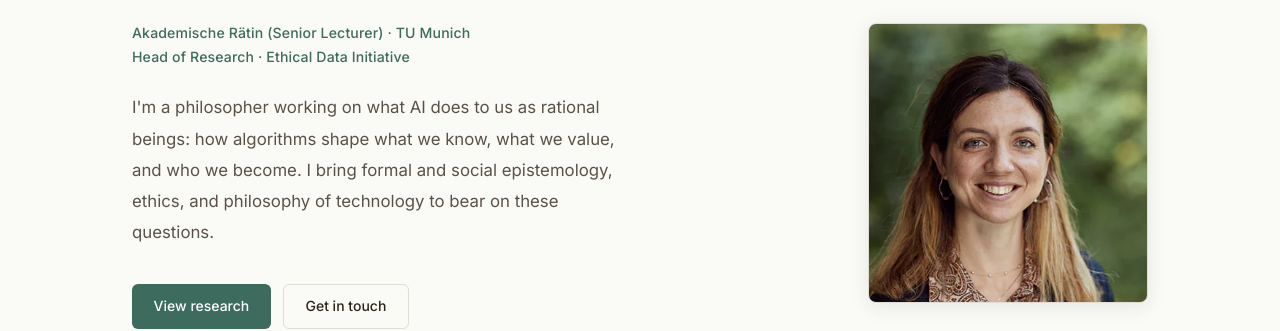
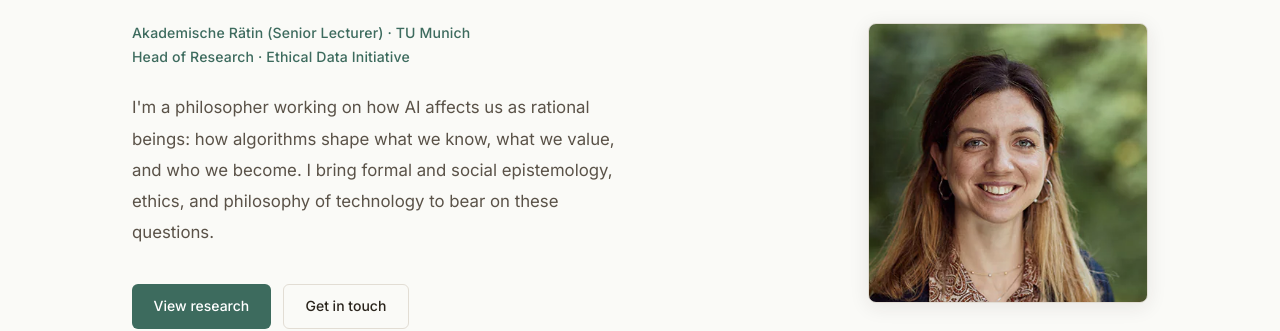
Before and after one commit to capt-c/silvia-milano-website, a Jekyll site: the page built from silvia-milano-site/index.html, in a window 1280 px wide and 900 px high. Shown: the part 270-601 px from the top of the window. Built offline with Jekyll 4.4.1, drawn with Linux system fonts in a browser that asks for light colours; some web fonts are replaced.

Commit message:
Update index.html

```diff
--- a/silvia-milano-site/index.html
+++ b/silvia-milano-site/index.html
@@ -15,7 +15,7 @@ description: "Silvia Milano — philosopher working on epistemology and AI ethic
         Head of Research · Ethical Data Initiative
       </p>
       <p class="hero-bio">
-        I'm a philosopher working on what AI does to us as rational beings: how algorithms shape what we know, what we value, and who we become. I bring formal and social epistemology, ethics, and philosophy of technology to bear on these questions.      <div class="hero-cta">
+        I'm a philosopher working on how AI affects us as rational beings: how algorithms shape what we know, what we value, and who we become. I bring formal and social epistemology, ethics, and philosophy of technology to bear on these questions.      <div class="hero-cta">
         <a href="{{ '/research/' | relative_url }}" class="btn btn-primary">View research</a>
         <a href="mailto:{{ site.data.about.email }}" class="btn btn-outline">Get in touch</a>
       </div>
```
